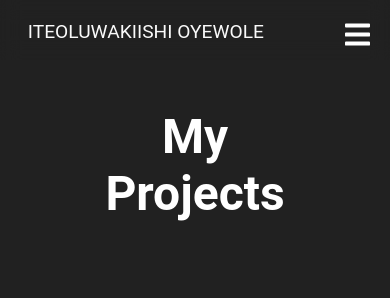
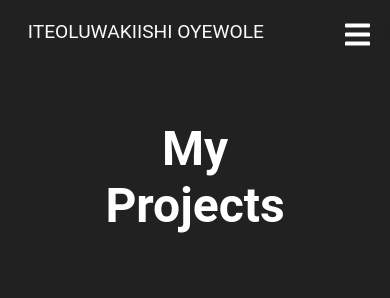
Before and after one commit to kiishi-0/Portfolio, a plain HTML site: page project.html in a window 390 px wide. Shown: the top 298 px of the page. Drawn offline with Linux system fonts and the light colour scheme.

Commit message:
edited some things in the header of the projects page

```diff
--- a/project-style.css
+++ b/project-style.css
@@ -5,12 +5,17 @@ main{
     box-sizing: border-box;
     width: 100%;
     position: relative;
-    align-self: flex-end;
+    justify-self: last-baseline;
+    /* background-color: red; */
 }
 header{
     width: 100%;
     height: 200px;
     display: flex;
+    flex-direction: column;
+    /* background-color: green; */
+    box-sizing: border-box;
+    justify-content: space-between;
 }
 main h1{
     font-size: 4rem;
@@ -72,6 +77,9 @@ section .project-div .project .text .arrow-image img{
     width: 40px;
 }
 @media only screen and (max-width: 1024px){
+    main h1{
+        top: 120%;
+    }
     section .project-div{
         width: 90%;
     }
@@ -81,6 +89,9 @@ section .project-div .project .text .arrow-image img{
     }
 }
 @media only screen and (max-width: 768px){
+    main h1{
+        top: 150%;
+    }
     section .project-div .project .text{
         width: 100%;
     }
@@ -91,7 +102,16 @@ section .project-div .project .text .arrow-image img{
 }
 @media only screen and (max-width: 414px){
     main h1{
-        font-size: 3rem;
-
+        top: 200%;
     }
 }
+@media only screen and (max-width: 1024px) and (orientation: landscape){
+    main h1{
+        top: 200%;
+    }
+}
+@media only screen and (max-width: 414px){
+    main h1{
+        font-size: 3rem;
+    }
+}
```
